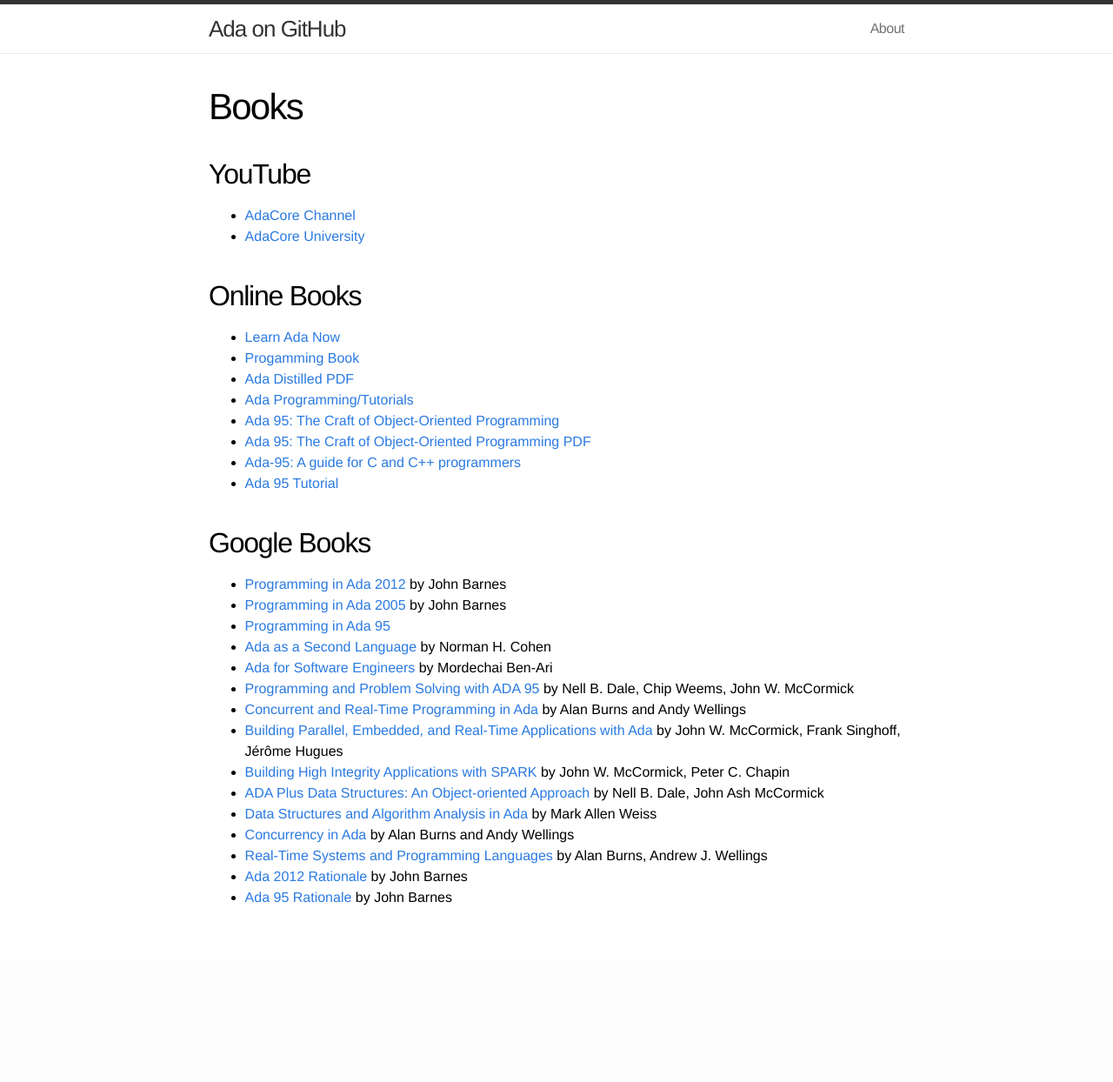
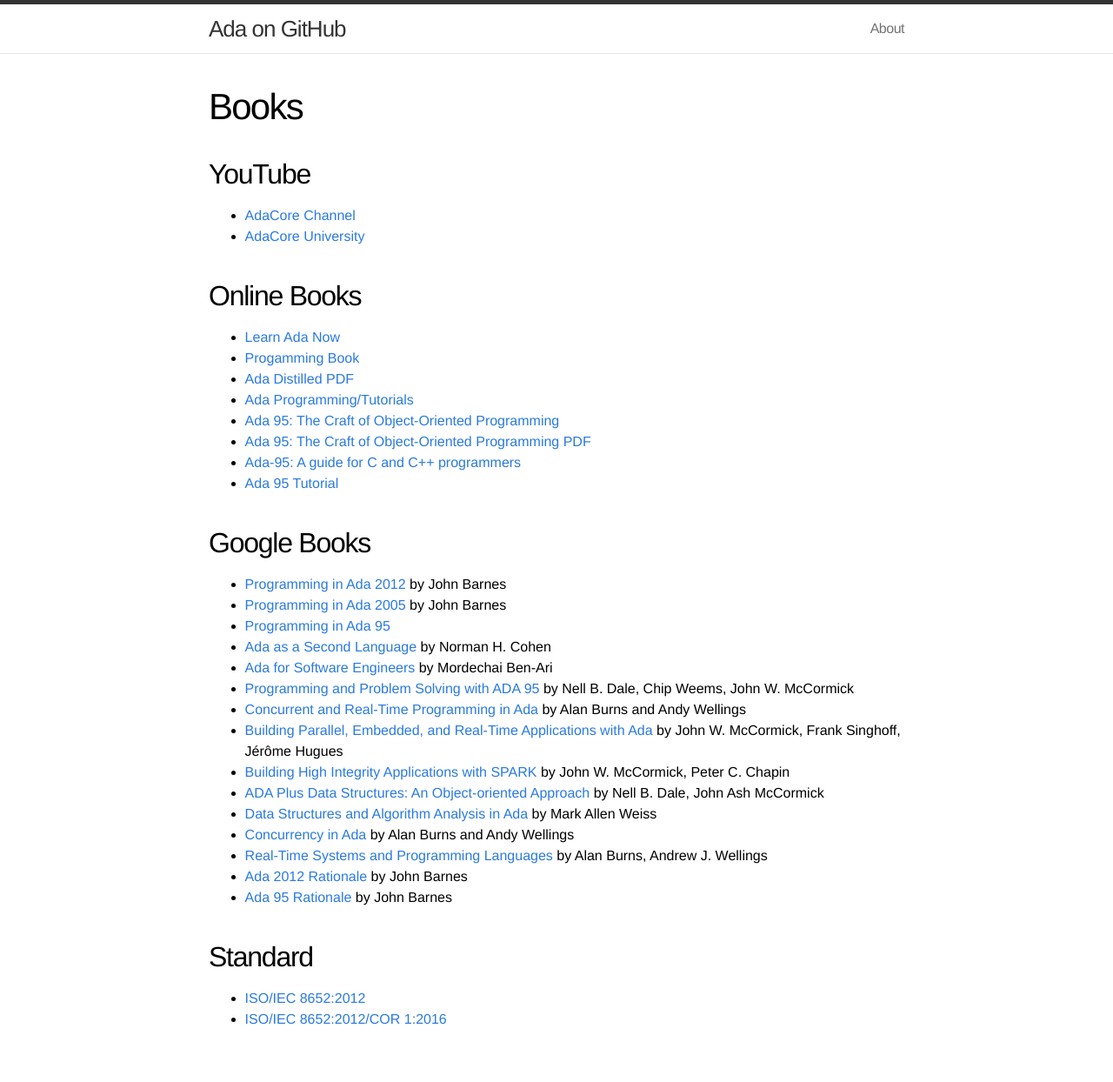
Before and after one commit to quornings/quornings.github.io, a Jekyll site: the page built from books.md, in a window 1280 px wide. Shown: the whole page at 87% size. Built offline with Jekyll 4.4.1, drawn with Linux system fonts in a browser that asks for light colours; before the commit the page ends 1104 px from its top, so only the background shows below that.

Commit message:
Add ISO/IEC standard

```diff
--- a/books.md
+++ b/books.md
@@ -43,3 +43,8 @@ by Nell B. Dale, John Ash McCormick
 by Alan Burns, Andrew J. Wellings
 - [Ada 2012 Rationale](https://books.google.com/books?id=2de6BQAAQBAJ) by John Barnes
 - [Ada 95 Rationale](https://books.google.com/books?id=CKEcvT_MPAUC) by John Barnes
+
+## Standard
+
+- [ISO/IEC 8652:2012](https://www.iso.org/standard/61507.html)
+- [ISO/IEC 8652:2012/COR 1:2016](https://www.iso.org/standard/69798.html)
```
